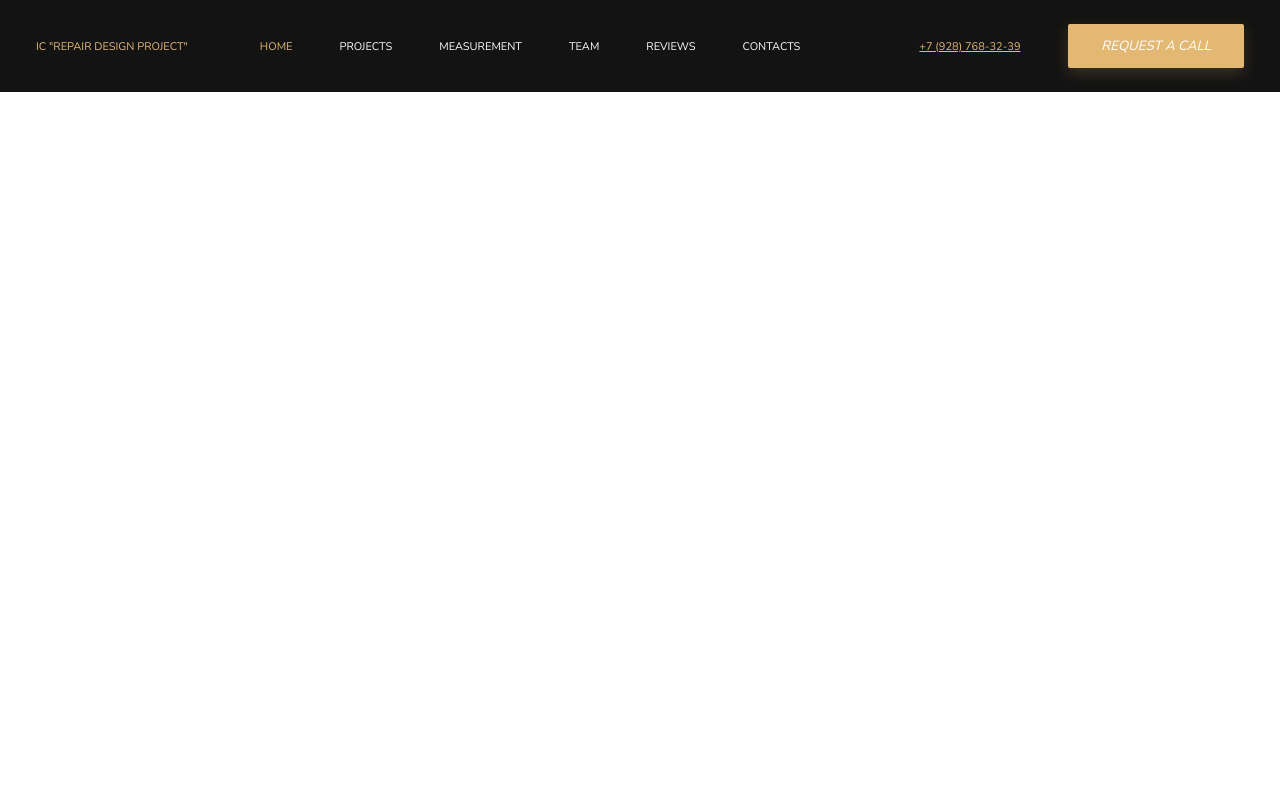
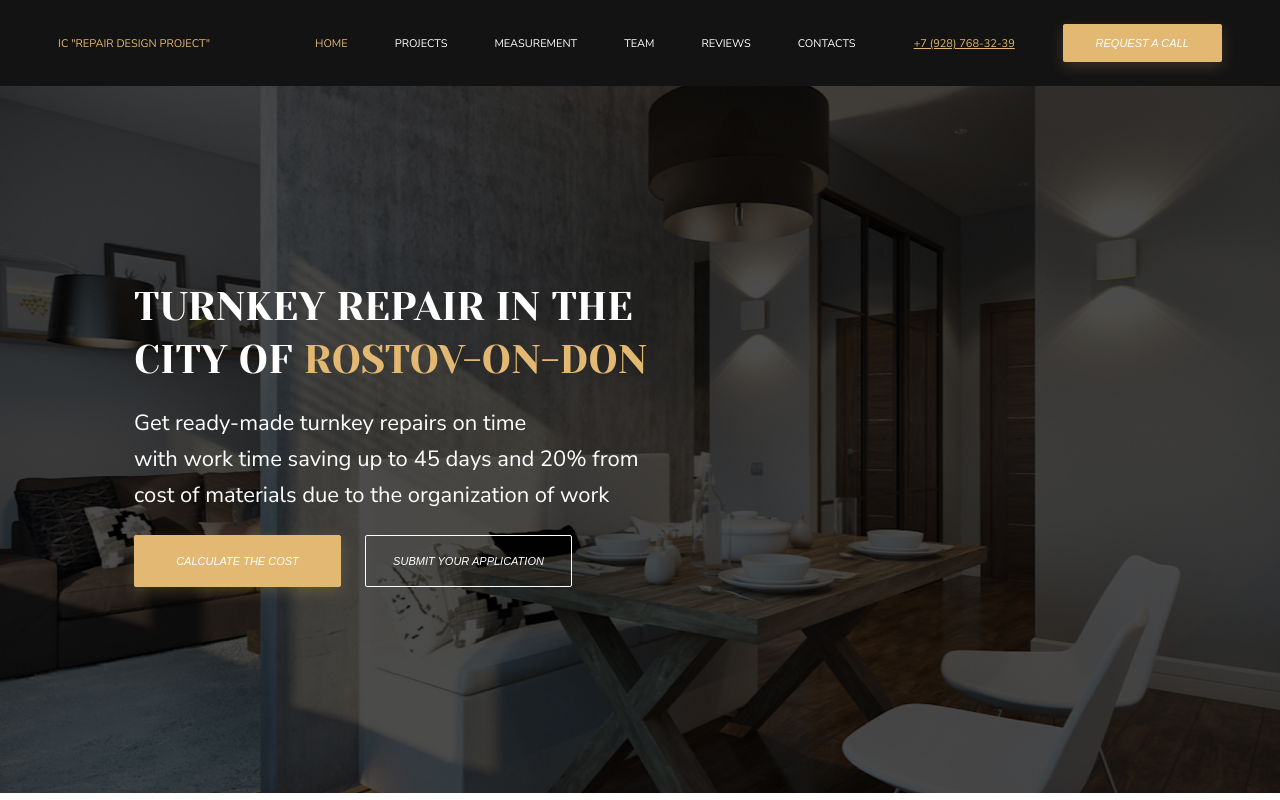
Before and after one commit to CaspianK/sf-landing, a plain HTML site: page index.html in a window 1280 px wide. Drawn offline with Linux system fonts and the light colour scheme.

Commit message:
Added section Intro

```diff
--- a/css/styles.scss
+++ b/css/styles.scss
@@ -1,14 +1,46 @@
 $maincolor: #E3B873;
-$font: 'Nunito Sans', sans-serif;
+$font-nunito: 'Nunito Sans', sans-serif;
+$font-yeseva: 'Yeseva One', cursive;
 
 body {
     margin: 0;
+    * {
+        box-sizing: border-box;
+    }
 }
 
-.text-nunito {
-    font-family: $font;
+.container {
+    max-width: 1440px;
+    margin: 0 auto;
+}
+
+.text {
+    font-family: $font-nunito;
     font-style: normal;
     font-weight: normal;
+    &-intro {
+        font-size: 22px;
+        line-height: 36px;
+        color: #fff;
+        margin-top: 19px;
+    }
+}
+
+.title {
+    font-family: $font-yeseva;
+    font-style: normal;
+    font-weight: normal;
+    text-transform: uppercase;
+    margin: 0;
+    &-intro {
+        color: #fff;
+        font-size: 40px;
+        line-height: 53px;
+    }
+}
+
+.brand-color {
+    color: $maincolor;
 }
 
 .header {
@@ -16,7 +48,7 @@ body {
     padding: 24px 0;
     &-content {
         display: flex;
-        justify-content: space-around;
+        justify-content: space-evenly;
         align-items: center;
         font-size: 11px;
         line-height: 15px;
@@ -32,7 +64,7 @@ body {
         margin: 0;
         padding: 0;
         &__element {
-            margin-right: 47px;
+            margin-left: 47px;
         }
         &__link {
             text-decoration: none;
@@ -55,9 +87,48 @@ body {
     box-shadow: 0px 5px 15px rgba(227, 184, 115, 0.2);
     border: none;
     border-radius: 2px;
-    padding: 13px 33px;
     text-transform: uppercase;
     font-style: italic;
     color: white;
     cursor: pointer;
+    font-size: 11px;
+    &-call {
+        padding: 13px 33px;
+    }
+    &-intro {
+        width: 207px;
+        padding: 19px 0;
+        border: 1px solid $maincolor;
+        margin-right: 20px;
+    }
+    &-transparent {
+        background-color: rgba($color: #000000, $alpha: 0);
+        border: 1px solid #fff;
+        box-shadow: none;
+    }
 }
+
+.intro {
+    height: 707px;
+    background-image: url("../img/intro.jpg");
+    background-size: cover;
+    background-position: center;
+    position: relative;
+    &-content {
+        z-index: 999;
+        position: relative;
+        padding-top: 194px;
+        padding-left: 134px;
+    }
+    &-dimmed {
+        position: absolute;
+        top: 0;
+        left: 0;
+        bottom: 0;
+        right: 0;
+        background-color: rgba($color: #000000, $alpha: 0.7);
+    }
+    &-btn_group {
+        margin-top: 41px;
+    }
+}
--- a/index.html
+++ b/index.html
@@ -5,18 +5,18 @@
     <meta http-equiv="X-UA-Compatible" content="IE=edge">
     <meta name="viewport" content="width=device-width, initial-scale=1.0">
     <link rel="preconnect" href="https://fonts.gstatic.com">
-    <link href="https://fonts.googleapis.com/css2?family=Nunito+Sans&display=swap" rel="stylesheet">
+    <link href="https://fonts.googleapis.com/css2?family=Nunito+Sans&family=Yeseva+One&display=swap" rel="stylesheet">
     <link rel="stylesheet" href="./css/styles.css">
     <title>Repair Design Project</title>
 </head>
 <body>
     <header class="header">
         <div class="container header-content">
-            <div class="header-logo text-nunito">
+            <div class="header-logo text">
                 IC "REPAIR DESIGN PROJECT"
             </div>
             <nav>
-                <ul class="header-nav text-nunito">
+                <ul class="header-nav text">
                     <li class="header-nav__element"><a class="header-nav__link header-nav__link__active" href="#">Home</a></li>
                     <li class="header-nav__element"><a class="header-nav__link" href="#">Projects</a></li>
                     <li class="header-nav__element"><a class="header-nav__link" href="#">Measurement</a></li>
@@ -26,12 +26,28 @@
                 </ul>
             </nav>
             <div class="header-phone">
-                <a class="header-phone__link text-nunito" href="tel: +79287683239">+7 (928) 768-32-39</a>
-                <button class="button text-nunito">
+                <a class="header-phone__link text" href="tel: +79287683239">+7 (928) 768-32-39</a>
+                <button class="button button-call text-nunito">
                     Request a call
                 </button>
             </div>
         </div>
     </header>
+    <main>
+        <section class="intro">
+            <div class="container intro-content">
+                <h1 class="title title-intro">Turnkey Repair in the <br>
+                    city of <span class="brand-color">Rostov-on-Don</span></h1>
+                <p class="text text-intro">Get ready-made turnkey repairs on time <br>
+                    with work time saving up to 45 days and 20% from <br>
+                    cost of materials due to the organization of work</p>
+                <div class="intro-button_group">
+                    <button class="button button-intro">Calculate the cost</button>
+                    <button class="button button-intro button-transparent">Submit your application</button>
+                </div>
+            </div>
+            <div class="intro-dimmed"></div>
+        </section>
+    </main>
 </body>
 </html>
```
Also changed, not shown: css/styles.css, img/intro.jpg (added), 1 other file.
